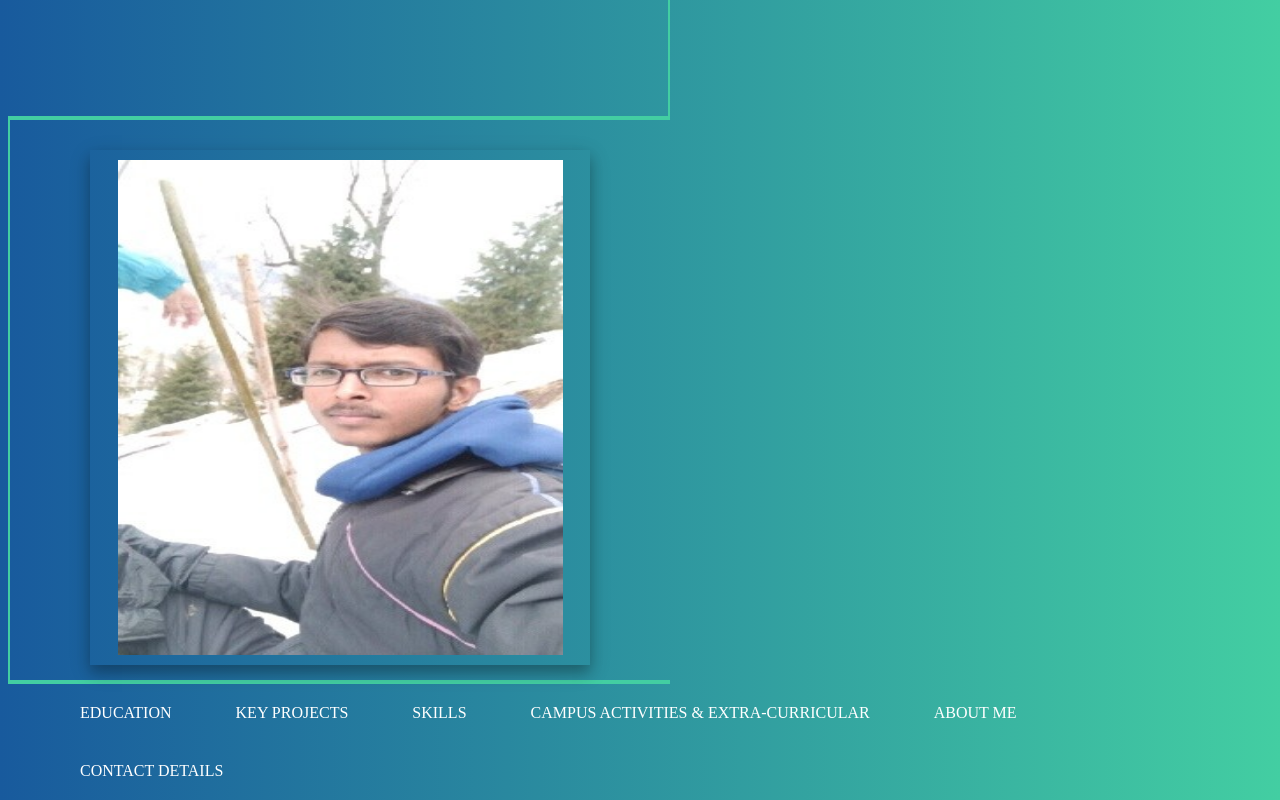
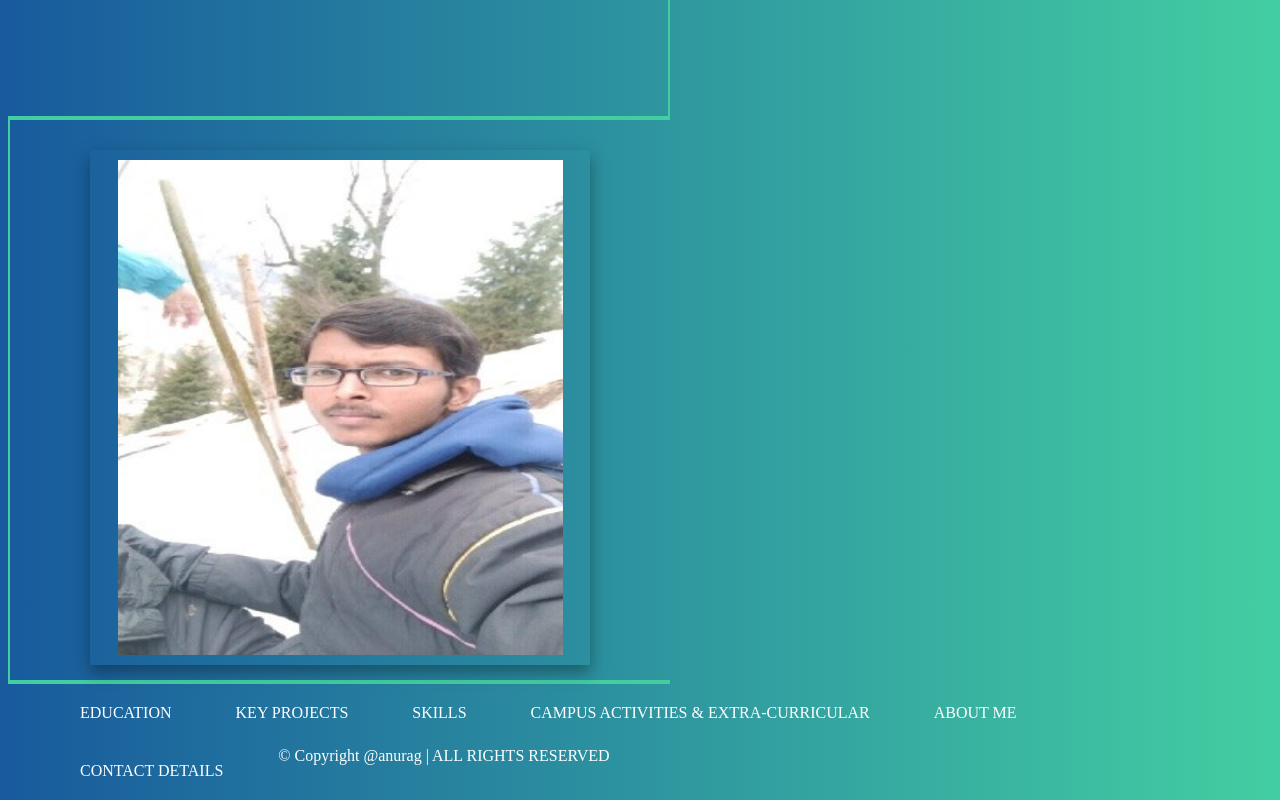
Before and after one commit to anurag2427/projects, a plain HTML site: page index.html in a window 1280 px wide. Shown: the part 666-1466 px from the top of the page. Drawn offline with Linux system fonts and the light colour scheme.

Commit message:
Update index.html

```diff
--- a/index.html
+++ b/index.html
@@ -88,6 +88,9 @@
                         <li onclick="contactDetails()"> <a href="#"> CONTACT DETAILS </a> </li>
                      </ul>
                 </div>
+		<div style="padding:5px 23px; color:white;">
+                	&#169 Copyright @anurag | ALL RIGHTS RESERVED
+                </div>
 
 </footer>
 
```
